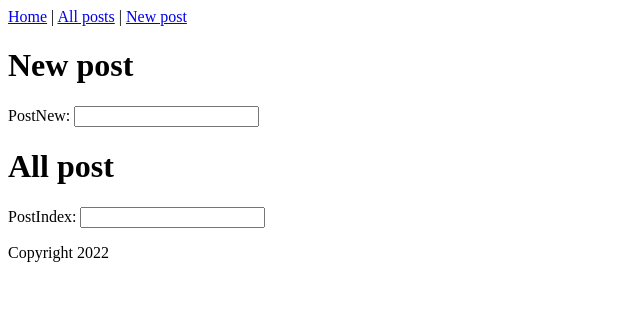
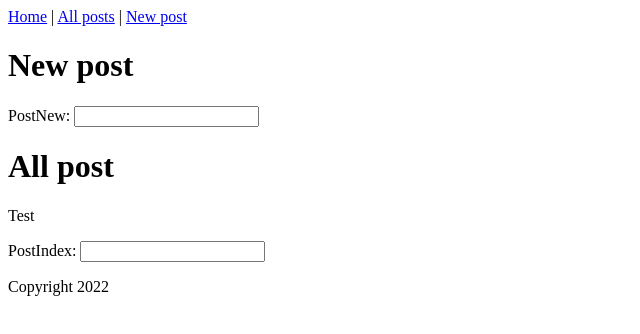
Before and after one commit to ImJustRob/blog-frontend, a React (Vite) app: page / in a window 1280 px wide. Shown: the top 334 px of the page, without its empty margins (0-640 px from the left). Built offline with nearby package versions, Linux system fonts and the light colour scheme.

Commit message:
add test from recipes page to post page to post index

```diff
--- a/src/App.jsx
+++ b/src/App.jsx
@@ -18,10 +18,12 @@ function Header() {
   )
 }
 
-function PostIndex() {
+function PostIndex(props) {
+  console.log("The props are", props);
   return (
     <div id="posts-index">
     <h1>All post</h1>
+    <p>{props.name}</p>
   <form>
     <div>
       PostIndex: <input type="text" />
@@ -40,10 +42,33 @@ function Footer() {
 }
 
 function PostPage() {
+  let name = "Test";
+  let posts = [
+    {
+      id: 1,
+      title: "___",
+      body: "___",
+      image: "___",
+    },
+    {
+      id: 2,
+      title: "___",
+      body: "___",
+      image: "___",
+    },
+    {
+      id: 3,
+      title: "___",
+      body: "___",
+      image: "___",
+    },
+  ];
+
+
   return (
     <main>
       <PostNew />
-      <PostIndex />
+      <PostIndex name={name} posts={posts} />
     </main>
   )
 }
@@ -53,9 +78,7 @@ function App() {
     <div>
       <Header />
 
-      <PostNew />
-
-      <PostIndex />
+      <PostPage />
 
       <Footer />
     </div>
```
